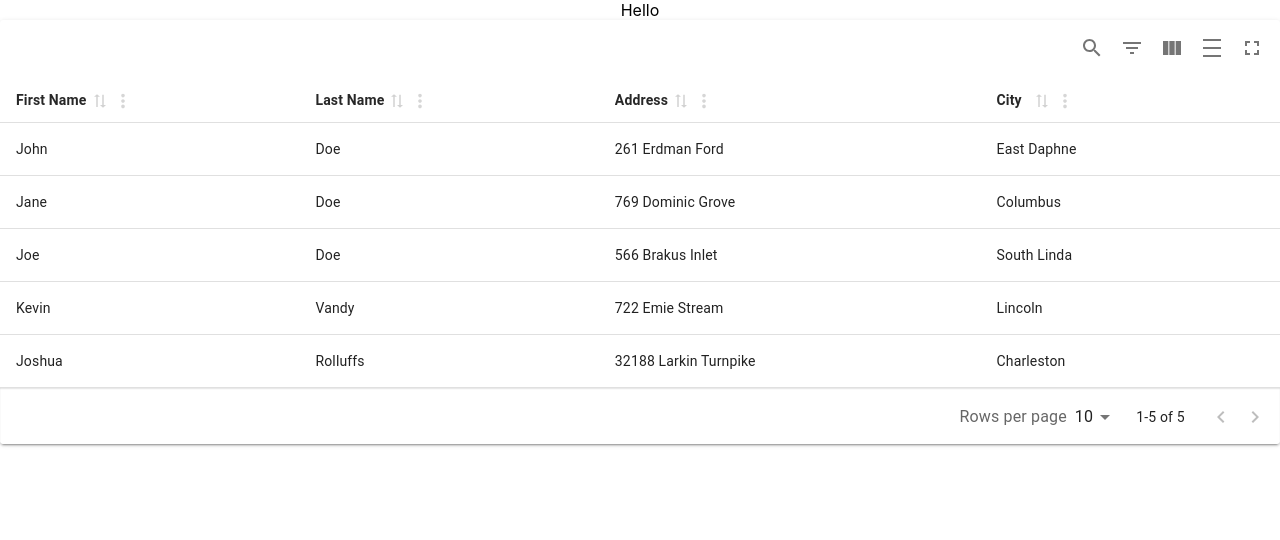
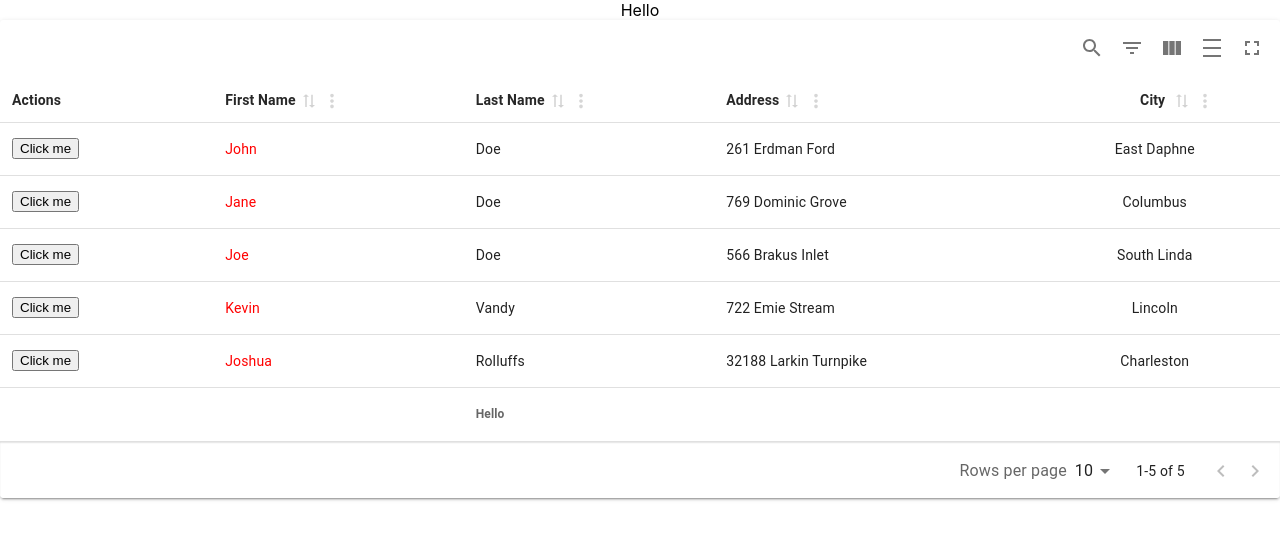
Before and after one commit to zawye-imu/express-react-mongodb, a React (Create React App) app in the folder react-fr/: page / in a window 1280 px wide. Shown: the top 540 px of the page. Built offline with nearby package versions, Linux system fonts and the light colour scheme.

Commit message:
Display Columnsとデータアクセステスト

```diff
--- a/react-fr/src/components/App.js
+++ b/react-fr/src/components/App.js
@@ -82,11 +82,18 @@
         accessorKey: 'name.firstName', //access nested data with dot notation
         header: 'First Name',
         size: 150,
+        Cell: ({cell})=>{
+          return (<span style={{color:'red'}}>{cell.getValue()}</span>)
+        }
       },
       {
         accessorKey: 'name.lastName',
         header: 'Last Name',
         size: 150,
+        Footer: (obj) =>{
+          console.log("logging 2",obj);
+          return (<span >Hello</span>)
+        }
       },
       {
         accessorKey: 'address', //normal accessorKey
@@ -97,11 +104,23 @@
         accessorKey: 'city',
         header: 'City',
         size: 150,
+        muiTableHeadCellProps: {
+          align: 'center',
+        },
+        muiTableBodyCellProps: {
+          align: 'center',
+        },
       },
       {
         accessorKey: 'state',
         header: 'State',
         size: 150,
+        muiTableHeadCellProps: {
+          align: 'center',
+        },
+        muiTableBodyCellProps: {
+          align: 'center',
+        },
       },
     ],
     []
@@ -111,6 +130,11 @@
     columns,
     data,
     initialState: { columnVisibility: { state: userType === DefinedUserType.admin ? true : false } },
+    enableRowActions: true,
+    displayColumnDefOptions: { 'mrt-row-actions': { size: 120 } },
+    renderRowActions: ({row}) =>{
+      return (<button>Click me</button>)
+    },
   });
 
   return (
```
